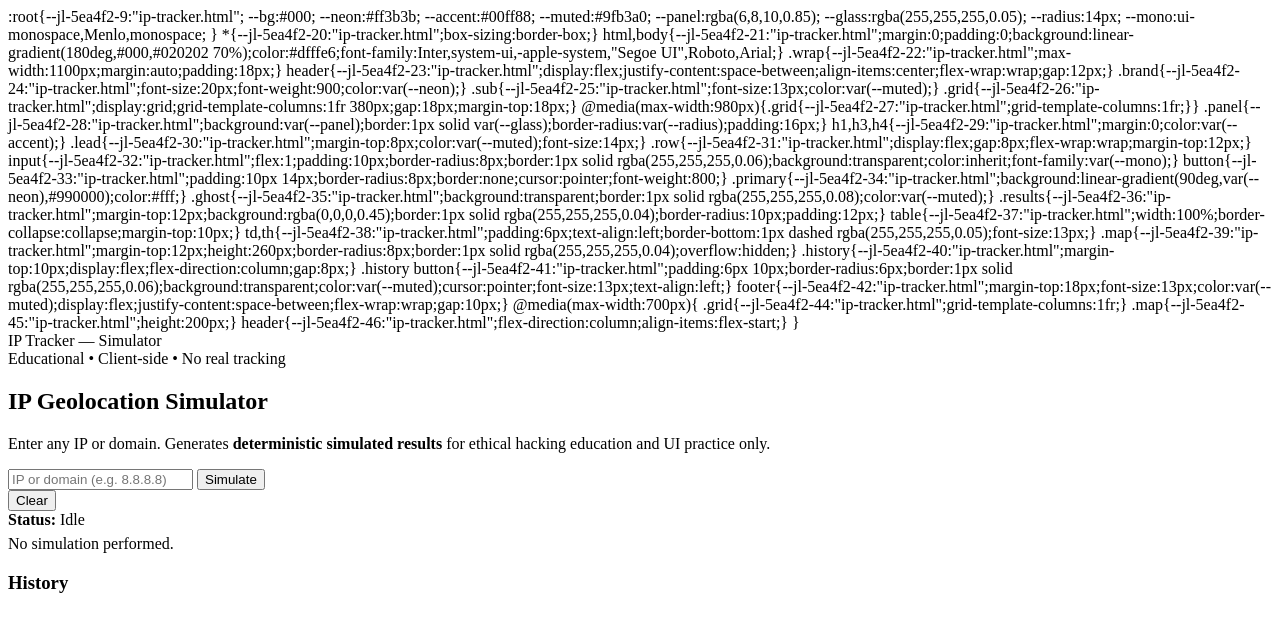
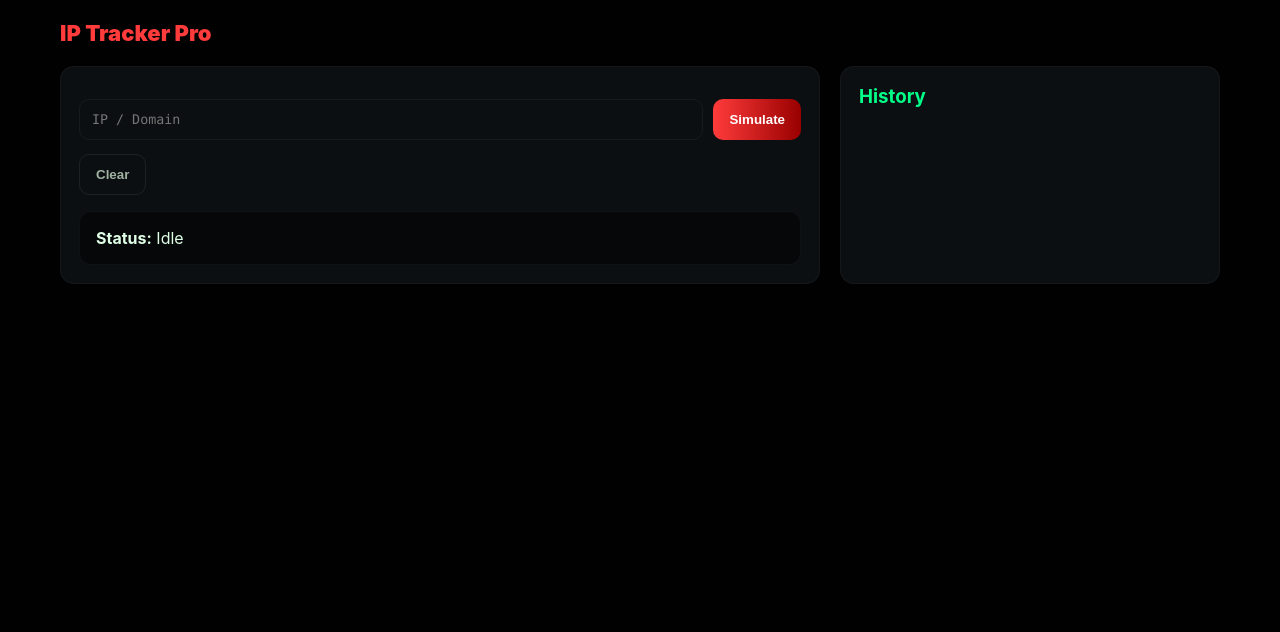
Before and after one commit to Kamran-Liaquat404/cyberx-security-labs, a plain HTML site: page ip-tracker.html in a window 1280 px wide. Both pictures are taken after a click on the button "Simulate". Drawn offline with Linux system fonts and the light colour scheme.

Commit message:
Update ip-tracker.html

```diff
--- a/ip-tracker.html
+++ b/ip-tracker.html
@@ -3,76 +3,57 @@
 <head>
 <meta charset="UTF-8"/>
 <meta name="viewport" content="width=device-width,initial-scale=1"/>
-<title>IP Tracker Simulator — Educational Lab</title>
-<meta name="description/>
+<title>IP Tracker Simulator — Pro Lab</title>
 <style>
 :root{
-  --bg:#000;
+  --bg:#010101;
+  --panel:#0b0f12;
+  --accent:#00ff88;
   --neon:#ff3b3b;
-  --accent:#00ff88;
+  --glass:rgba(255,255,255,0.04);
   --muted:#9fb3a0;
-  --panel:rgba(6,8,10,0.85);
-  --glass:rgba(255,255,255,0.05);
   --radius:14px;
   --mono:ui-monospace,Menlo,monospace;
 }
-
 *{box-sizing:border-box;}
-html,body{margin:0;padding:0;background:linear-gradient(180deg,#000,#020202 70%);color:#dfffe6;font-family:Inter,system-ui,-apple-system,"Segoe UI",Roboto,Arial;}
-.wrap{max-width:1100px;margin:auto;padding:18px;}
-header{display:flex;justify-content:space-between;align-items:center;flex-wrap:wrap;gap:12px;}
-.brand{font-size:20px;font-weight:900;color:var(--neon);}
-.sub{font-size:13px;color:var(--muted);}
-.grid{display:grid;grid-template-columns:1fr 380px;gap:18px;margin-top:18px;}
+html,body{margin:0;padding:0;height:100%;background:var(--bg);color:#dfffe6;font-family:Inter,system-ui,-apple-system,"Segoe UI",Roboto,Arial;}
+.wrap{max-width:1200px;margin:auto;padding:20px;}
+header{display:flex;justify-content:space-between;align-items:center;flex-wrap:wrap;}
+.brand{font-size:22px;font-weight:900;color:var(--neon);}
+.grid{display:grid;grid-template-columns:1fr 380px;gap:20px;margin-top:20px;}
 @media(max-width:980px){.grid{grid-template-columns:1fr;}}
-.panel{background:var(--panel);border:1px solid var(--glass);border-radius:var(--radius);padding:16px;}
-h1,h3,h4{margin:0;color:var(--accent);}
-.lead{margin-top:8px;color:var(--muted);font-size:14px;}
-.row{display:flex;gap:8px;flex-wrap:wrap;margin-top:12px;}
-input{flex:1;padding:10px;border-radius:8px;border:1px solid rgba(255,255,255,0.06);background:transparent;color:inherit;font-family:var(--mono);}
-button{padding:10px 14px;border-radius:8px;border:none;cursor:pointer;font-weight:800;}
+.panel{background:var(--panel);border:1px solid var(--glass);border-radius:var(--radius);padding:18px;}
+h1,h3{margin:0;color:var(--accent);}
+.row{display:flex;gap:10px;flex-wrap:wrap;margin-top:14px;}
+input{flex:1;padding:12px;border-radius:10px;border:1px solid rgba(255,255,255,0.05);background:transparent;color:inherit;font-family:var(--mono);}
+button{padding:12px 16px;border-radius:10px;border:none;font-weight:800;cursor:pointer;}
 .primary{background:linear-gradient(90deg,var(--neon),#990000);color:#fff;}
 .ghost{background:transparent;border:1px solid rgba(255,255,255,0.08);color:var(--muted);}
-.results{margin-top:12px;background:rgba(0,0,0,0.45);border:1px solid rgba(255,255,255,0.04);border-radius:10px;padding:12px;}
-table{width:100%;border-collapse:collapse;margin-top:10px;}
-td,th{padding:6px;text-align:left;border-bottom:1px dashed rgba(255,255,255,0.05);font-size:13px;}
-.map{margin-top:12px;height:260px;border-radius:8px;border:1px solid rgba(255,255,255,0.04);overflow:hidden;}
-.history{margin-top:10px;display:flex;flex-direction:column;gap:8px;}
-.history button{padding:6px 10px;border-radius:6px;border:1px solid rgba(255,255,255,0.06);background:transparent;color:var(--muted);cursor:pointer;font-size:13px;text-align:left;}
-footer{margin-top:18px;font-size:13px;color:var(--muted);display:flex;justify-content:space-between;flex-wrap:wrap;gap:10px;}
-@media(max-width:700px){
-  .grid{grid-template-columns:1fr;}
-  .map{height:200px;}
-  header{flex-direction:column;align-items:flex-start;}
-}
+.results{margin-top:16px;background:rgba(0,0,0,0.5);border:1px solid var(--glass);border-radius:12px;padding:16px;}
+table{width:100%;border-collapse:collapse;margin-top:12px;}
+td,th{padding:8px;text-align:left;border-bottom:1px dashed rgba(255,255,255,0.05);font-size:13px;}
+.map{margin-top:16px;height:280px;border-radius:10px;border:1px solid var(--glass);overflow:hidden;}
+.history{margin-top:14px;display:flex;flex-direction:column;gap:10px;}
+.history button{padding:8px 10px;border-radius:8px;border:1px solid rgba(255,255,255,0.06);background:transparent;color:var(--muted);cursor:pointer;font-size:13px;text-align:left;}
+@media(max-width:700px){.grid{grid-template-columns:1fr;}.map{height:200px;}}
 </style>
 </head>
 <body>
 <div class="wrap">
 <header>
-  <div>
-    <div class="brand">IP Tracker — Simulator</div>
-    <div class="sub">Educational • Client‑side • No real tracking</div>
-  </div>
+  <div class="brand">IP Tracker Pro</div>
 </header>
-
 <main class="grid">
 <section class="panel">
-<h1>IP Geolocation Simulator</h1>
-<p class="lead">Enter any IP or domain. Generates <strong>deterministic simulated results</strong> for ethical hacking education and UI practice only.</p>
-
   <div class="row">
-  <input id="target" placeholder="IP or domain (e.g. 8.8.8.8)">
+    <input id="target" placeholder="IP / Domain">
     <button class="primary" id="lookup">Simulate</button>
   </div>
   <div class="row">
     <button class="ghost" id="clear">Clear</button>
   </div>
-
   <div class="results">
     <strong>Status:</strong> <span id="status">Idle</span>
-<div id="summary" style="margin-top:6px">No simulation performed.</div>
-
     <table id="table" style="display:none">
       <tbody>
         <tr><th>IP</th><td id="ip"></td></tr>
@@ -85,13 +66,11 @@ footer{margin-top:18px;font-size:13px;color:var(--muted);display:flex;justify-co
         <tr><th>Timezone</th><td id="tz"></td></tr>
       </tbody>
     </table>
-
     <div class="map" id="map" style="display:none">
       <iframe id="mapFrame" style="width:100%;height:100%;border:0"></iframe>
     </div>
   </div>
 </section>
-
 <aside class="panel">
   <h3>History</h3>
   <div id="history" class="history"></div>
@@ -102,7 +81,7 @@ footer{margin-top:18px;font-size:13px;color:var(--muted);display:flex;justify-co
 <script>
 const qs=id=>document.getElementById(id);
 let hist=[];
-function hash(s){let h=2166136261; for(let c of s){h^=c.charCodeAt(0); h=Math.imul(h,16777619);} return h>>>0;}
+function hash(s){let h=2166136261;for(let c of s){h^=c.charCodeAt(0);h=Math.imul(h,16777619);}return h>>>0;}
 function rand(seed){return ()=> (seed=Math.imul(seed,1664525)+1013904223>>>0)/4294967296;}
 function simulate(input){
   const r=rand(hash(input));
@@ -119,7 +98,6 @@ function simulate(input){
     tz:"Simulated/Zone"
   }
 }
-
 function addHistory(entry){
   if(!hist.includes(entry)) hist.unshift(entry);
   const hDiv=qs("history"); hDiv.innerHTML="";
@@ -130,24 +108,20 @@ function addHistory(entry){
     hDiv.appendChild(b);
   });
 }
-
 qs("lookup").onclick=()=>{
   const t=qs("target").value.trim();
-  if(!t) return alert("Enter IP or domain");
+  if(!t) return;
   const r=simulate(t);
-  qs("status").textContent="Simulation complete";
-  qs("summary").textContent="Generated fake geolocation data.";
+  qs("status").textContent="Done";
   ["ip","isp","country","region","city","lat","lon","tz"].forEach(k=>qs(k).textContent=r[k]);
   qs("table").style.display="";
   qs("map").style.display="";
   qs("mapFrame").src=`https://www.openstreetmap.org/export/embed.html?marker=${r.lat},${r.lon}`;
   addHistory(t);
 };
-
 qs("clear").onclick=()=>{
   qs("target").value="";
   qs("status").textContent="Idle";
-  qs("summary").textContent="No simulation performed.";
   qs("table").style.display="none";
   qs("map").style.display="none";
 };
```
Lines whose indentation alone changed are shown as unchanged.
